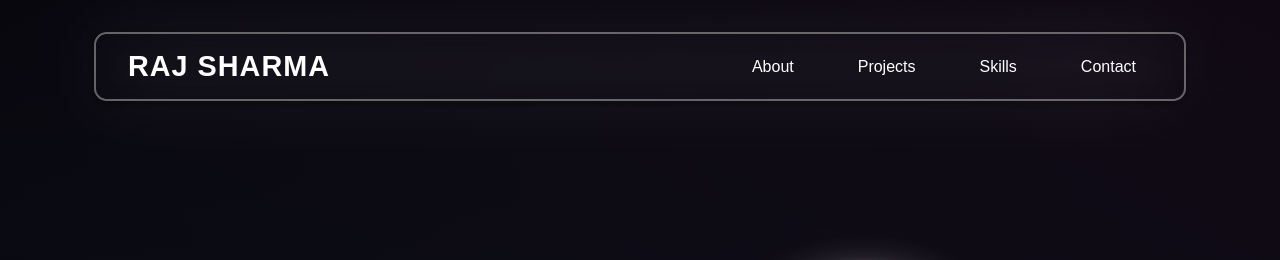
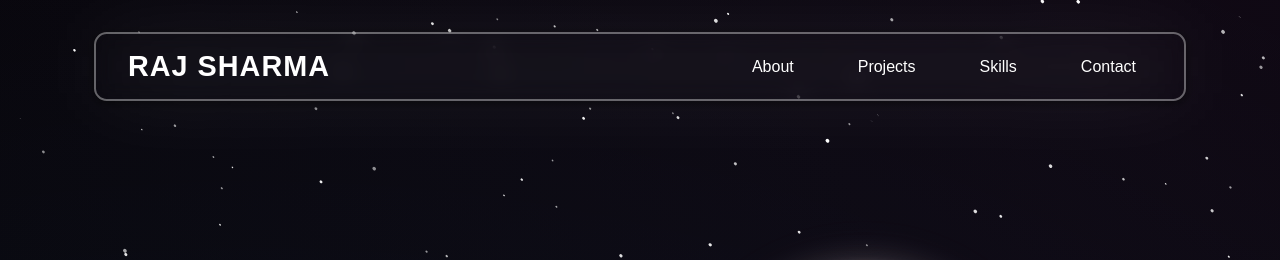
Before and after one commit to Rajsharma27/portfolio-website, a plain HTML site: page index.html in a window 1280 px wide. Shown: the top 260 px of the page. Drawn offline with Linux system fonts and the light colour scheme; files that its build step writes are made by us from their sources.

Commit message:
Update index.html

```diff
--- a/index.html
+++ b/index.html
@@ -156,7 +156,7 @@
 
 
 
-  <script src="background/style.js" defer></script>
+  <script src="style.js" defer></script>
 
 </body>
 </html>
```
